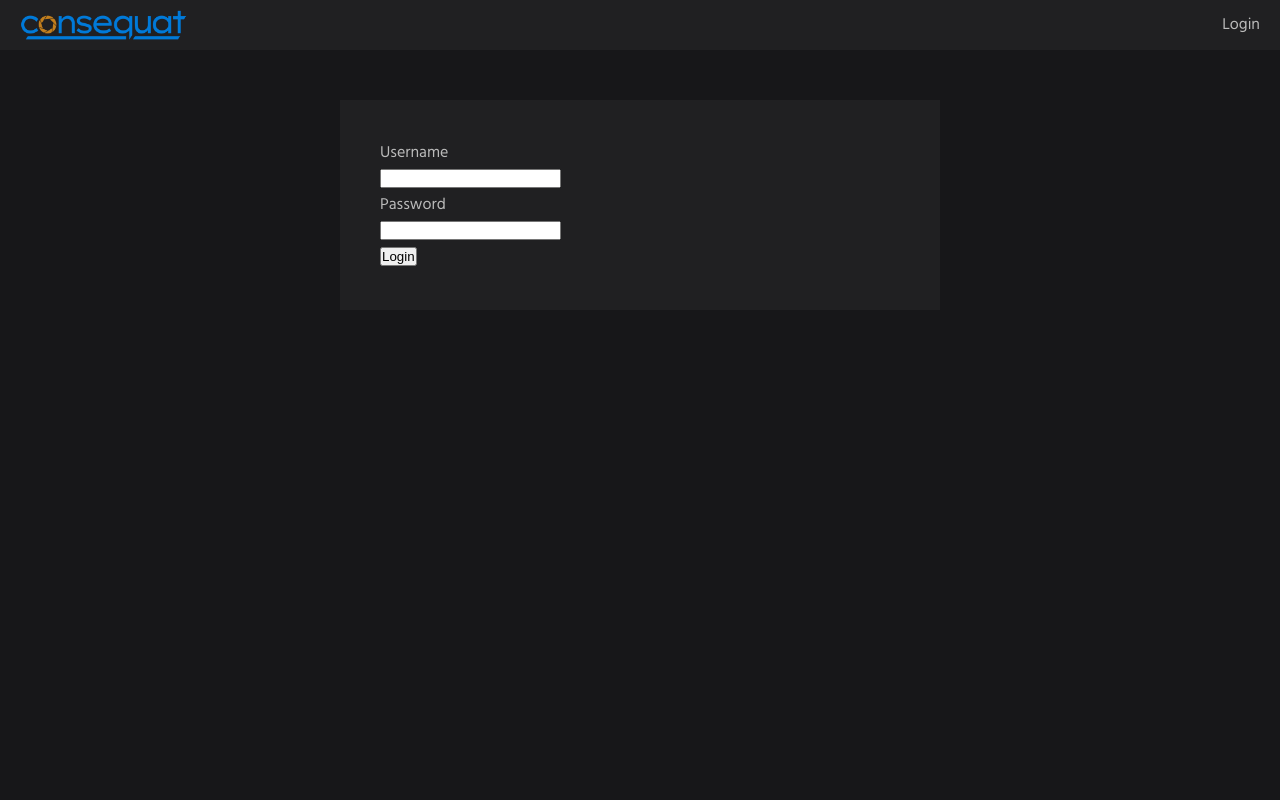
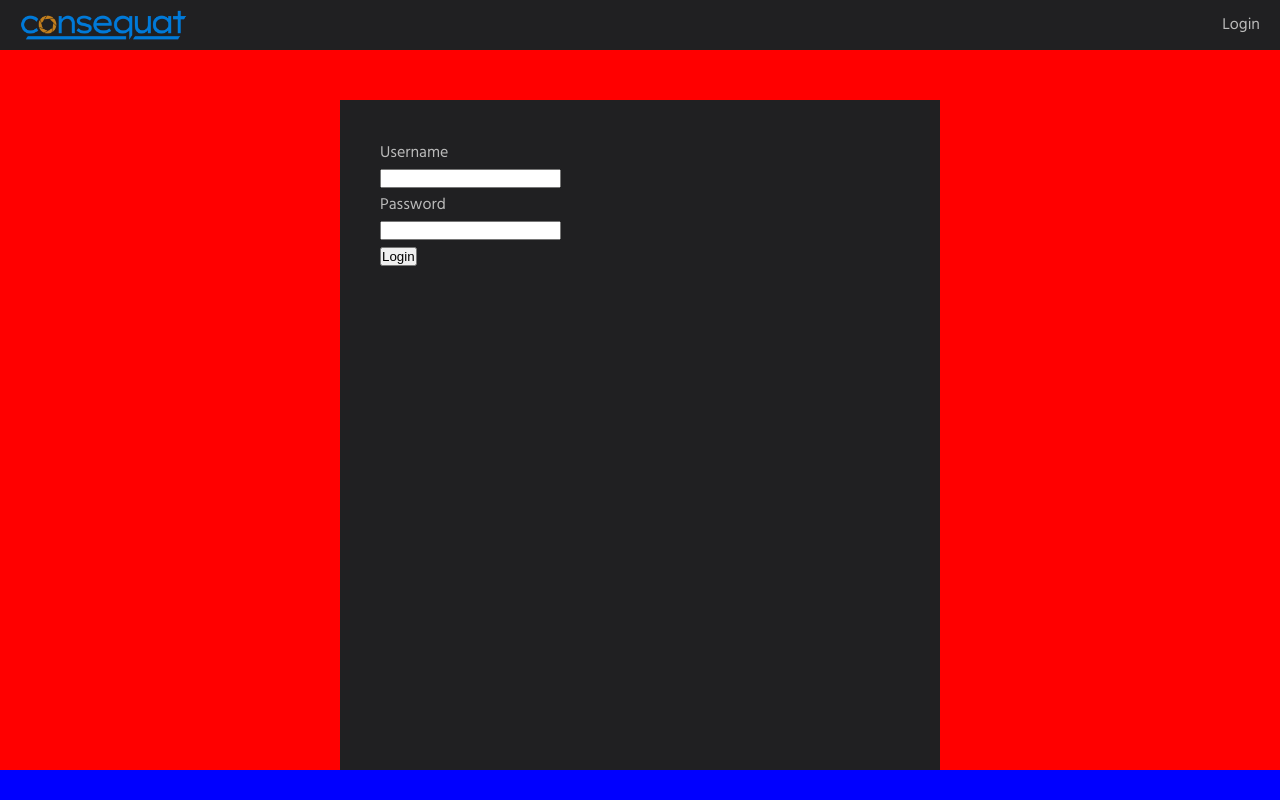
Before and after one commit to arikankainen/consequat-client, a React (Create React App) app: page /login in a window 1280 px wide. Built offline with nearby package versions, Linux system fonts and the light colour scheme.

Commit message:
sivun alustava layout luotu: header, main, footer

```diff
--- a/src/App.tsx
+++ b/src/App.tsx
@@ -1,13 +1,19 @@
 import React from 'react';
+import { Switch, Route } from 'react-router-dom';
+
+import Container from './components/Container';
+import Header from './components/Header';
+import Main from './components/Main';
+import Footer from './components/Footer';
+
 import MainPage from './components/MainPage';
-import TopNavigation from './components/TopNavigation';
-import { Switch, Route } from 'react-router-dom';
 import LoginPage from './components/LoginPage';
 
 const App = () => {
   return (
-    <div>
-      <TopNavigation />
+    <Container>
+      <Header />
+      <Main>
         <Switch>
 
           <Route path='/login'>
@@ -19,7 +25,9 @@ const App = () => {
           </Route>
 
         </Switch>
-    </div>
+      </Main>
+      <Footer />
+    </Container>
   );
 };
 
--- /dev/null
+++ b/src/components/Container.tsx
@@ -0,0 +1,10 @@
+import styled from 'styled-components';
+
+const Container = styled.div`
+  display: flex;
+  flex-direction: column;
+  height: 100%;
+  width: 100%;
+`;
+
+export default Container;
--- /dev/null
+++ b/src/components/Footer.tsx
@@ -0,0 +1,8 @@
+import styled from 'styled-components';
+
+const StyledComponent = styled.div`
+  height: 30px;
+  background-color: blue;
+`;
+
+export default StyledComponent;
--- a/src/components/GlobalStyles.tsx
+++ b/src/components/GlobalStyles.tsx
@@ -18,6 +18,11 @@ const GlobalStyles = createGlobalStyle`
     box-sizing: border-box;
   }
 
+  html, body, #root {
+    height: 100%;
+    width: 100%;
+  }
+
   body {
     background-color: var(--bg-color);
     font-size: var(--default-font-size);
--- a/src/components/TopNavigation.tsx
+++ b/src/components/Header.tsx
@@ -1,23 +1,33 @@
 import React from 'react';
 import { useSelector } from 'react-redux';
 import { RootState } from '../reducers/rootReducer';
+import styled from 'styled-components';
 
-import TopNavigationContainer from './TopNavigationContainer';
 import Logo from './Logo';
 import LoginLink from './LoginLink';
 
-const TopNavigation = () => {
+const HeaderContainer = styled.div`
+  display: flex;
+  justify-content: space-between;
+  align-items: center;
+  height: 50px;
+  background-color: var(--navigation-bg-color);
+  padding-left: 20px;
+  padding-right: 20px;
+`;
+
+const Header = () => {
   const loginStatus = useSelector((state: RootState) => state.system);
   console.log(loginStatus);
 
   return (
     <div>
-      <TopNavigationContainer>
+      <HeaderContainer>
         <Logo />
         <LoginLink />
-      </TopNavigationContainer>
+      </HeaderContainer>
     </div>
   );
 };
 
-export default TopNavigation;
+export default Header;
--- a/src/components/LoginPage.tsx
+++ b/src/components/LoginPage.tsx
@@ -1,5 +1,11 @@
 import React, { useState } from 'react';
 import styled from 'styled-components';
+
+const OuterContainer = styled.div`
+  display: flex;
+  height: 100%;
+  background-color: red;
+`;
 
 const Container = styled.div`
   display: flex;
@@ -29,6 +35,7 @@ const LoginPage = () => {
   };
 
   return (
+    <OuterContainer>
       <Container>
         <form onSubmit={handleSubmit}>
           Username<br />
@@ -38,6 +45,7 @@ const LoginPage = () => {
           <button type='submit'>Login</button>
         </form>
       </Container>
+    </OuterContainer>
   );
 };
 
--- /dev/null
+++ b/src/components/Main.tsx
@@ -0,0 +1,9 @@
+import styled from 'styled-components';
+
+const StyledComponent = styled.div`
+  flex: auto;
+  background-color: green;
+  overflow: auto;
+`;
+
+export default StyledComponent;
--- a/src/components/TopNavigationContainer.tsx
+++ /dev/null
@@ -1,13 +0,0 @@
-import styled from 'styled-components';
-
-const TopNavigationContainer = styled.div`
-  display: flex;
-  justify-content: space-between;
-  align-items: center;
-  height: 50px;
-  background-color: var(--navigation-bg-color);
-  padding-left: 20px;
-  padding-right: 20px;
-`;
-
-export default TopNavigationContainer;
```
Lines whose indentation alone changed are shown as unchanged.
